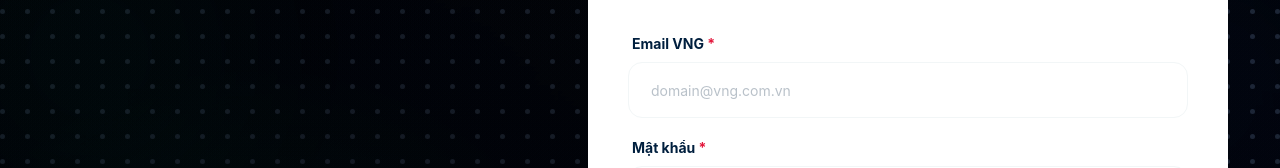
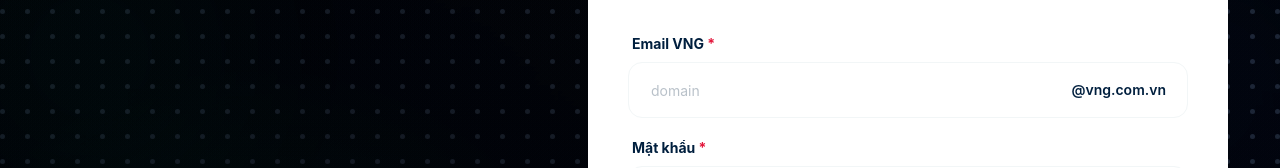
Before and after one commit to Nghilhp/Hub2, a React (Vite) app: page /login in a window 1280 px wide. Shown: the part 226-394 px from the top of the page. Built offline with nearby package versions, Linux system fonts and the light colour scheme.

Commit message:
Restore login email suffix

```diff
--- a/src/components/hub/LoginForm.tsx
+++ b/src/components/hub/LoginForm.tsx
@@ -40,6 +40,27 @@
   return /^[^\s@]+@vng\.com\.vn$/.test(email.trim().toLowerCase())
 }
 
+function buildVngEmail(emailInput: string) {
+  const trimmedEmailInput = emailInput.trim()
+
+  if (trimmedEmailInput.includes('@')) {
+    return trimmedEmailInput
+  }
+
+  return `${trimmedEmailInput}${INTERNAL_EMAIL_DOMAIN}`
+}
+
+function getEmailDomainInput(email: string) {
+  const trimmedEmail = email.trim()
+  const normalizedEmail = trimmedEmail.toLowerCase()
+
+  if (normalizedEmail.endsWith(INTERNAL_EMAIL_DOMAIN)) {
+    return trimmedEmail.slice(0, -INTERNAL_EMAIL_DOMAIN.length)
+  }
+
+  return trimmedEmail
+}
+
 function getRememberedLogin(): RememberedLogin | null {
   try {
     const rememberedLogin = window.localStorage.getItem(REMEMBERED_LOGIN_KEY)
@@ -68,7 +89,9 @@
   const passwordFieldRef = useRef<HTMLDivElement>(null)
   const submitButtonRef = useRef<HTMLButtonElement>(null)
   const [rememberedLogin] = useState(getRememberedLogin)
-  const [email, setEmail] = useState(() => rememberedLogin?.email ?? '')
+  const [email, setEmail] = useState(() =>
+    getEmailDomainInput(rememberedLogin?.email ?? '')
+  )
   const [password, setPassword] = useState(() => rememberedLogin?.password ?? '')
   const [rememberMe, setRememberMe] = useState(() => Boolean(rememberedLogin))
   const [errors, setErrors] = useState<LoginErrors>({})
@@ -130,9 +153,11 @@
 
     const nextErrors: LoginErrors = {}
 
+    const fullEmail = buildVngEmail(email)
+
     if (!email.trim()) {
       nextErrors.email = 'Vui lòng nhập email VNG'
-    } else if (!validateVngEmail(email)) {
+    } else if (!validateVngEmail(fullEmail)) {
       nextErrors.email = `Vui lòng sử dụng email VNG có đuôi ${INTERNAL_EMAIL_DOMAIN}`
     }
 
@@ -152,7 +177,7 @@
       window.localStorage.setItem(
         REMEMBERED_LOGIN_KEY,
         JSON.stringify({
-          email,
+          email: fullEmail,
           password,
         })
       )
@@ -205,18 +230,21 @@
               <Input
                 aria-describedby={errors.email ? 'email-error' : undefined}
                 aria-invalid={Boolean(errors.email)}
-                autoComplete={rememberMe ? 'email' : 'off'}
-                className="login-input h-14 rounded-[14px] border-[#f2f6f7] bg-white px-[22px] text-sm font-normal text-[#001f3e] shadow-none transition-colors placeholder:font-normal placeholder:text-[#001f3e]/28 focus-visible:border-[#0033c9] focus-visible:ring-3 focus-visible:ring-[#0033c9]/15 focus-visible:ring-inset aria-invalid:ring-inset"
+                autoComplete={rememberMe ? 'username' : 'off'}
+                className="login-input h-14 rounded-[14px] border-[#f2f6f7] bg-white pl-[22px] pr-[126px] text-sm font-normal text-[#001f3e] shadow-none transition-colors placeholder:font-normal placeholder:text-[#001f3e]/28 focus-visible:border-[#0033c9] focus-visible:ring-3 focus-visible:ring-[#0033c9]/15 focus-visible:ring-inset aria-invalid:ring-inset"
                 data-completed={email.trim() ? 'true' : undefined}
                 id="email"
                 onChange={(event) => {
-                  setEmail(event.target.value)
+                  setEmail(getEmailDomainInput(event.target.value))
                   setErrors((current) => ({ ...current, email: undefined }))
                 }}
-                placeholder="domain@vng.com.vn"
-                type="email"
+                placeholder="domain"
+                type="text"
                 value={email}
               />
+              <span className="pointer-events-none absolute right-[22px] top-[calc(50%+4px)] -translate-y-1/2 text-sm font-semibold text-[#001f3e]">
+                {INTERNAL_EMAIL_DOMAIN}
+              </span>
             </div>
             {errors.email && (
               <p className="mt-2 px-1 text-xs text-destructive" id="email-error">
--- a/src/data/ui-principles.ts
+++ b/src/data/ui-principles.ts
@@ -1,5 +1,3 @@
-import { BRAND_NAME } from '@/data/brand'
-
 export type PriorityLevel = {
   level: string
   title: string
```
